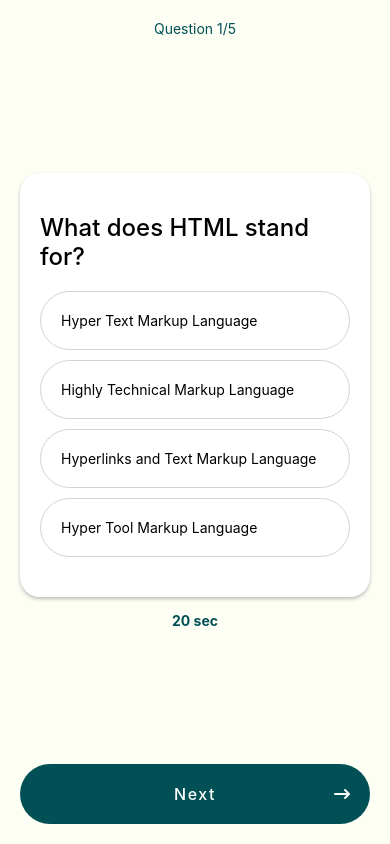
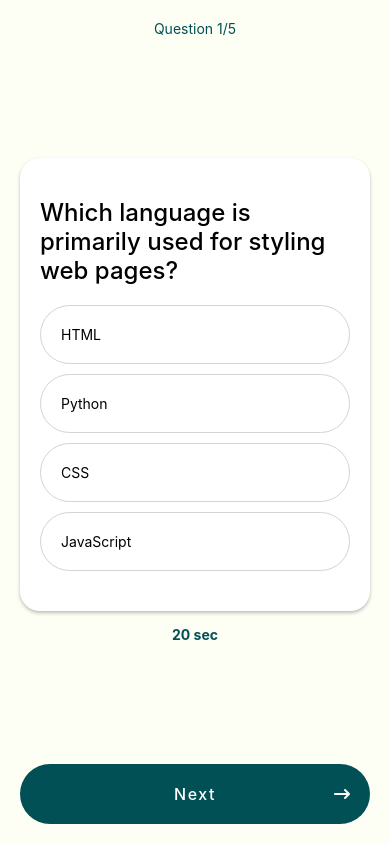
Before and after one commit to badgersmans/Quiz, a React Native app: screen / in a window 390 px wide. Built offline with nearby package versions, Linux system fonts and the light colour scheme.

Commit message:
6_context provider

```diff
--- a/App.tsx
+++ b/App.tsx
@@ -1,9 +1,12 @@
 import QuizScreen from './src/app/QuizScreen';
+import QuizProvider from './src/providers/QuizProvider';
 
 export default function App() {
   return (
     <>
+    <QuizProvider>
       <QuizScreen />
+    </QuizProvider>
     </>
   );
 }
--- a/src/app/QuizScreen.tsx
+++ b/src/app/QuizScreen.tsx
@@ -1,26 +1,19 @@
 import { View, StyleSheet, Text, SafeAreaView } from 'react-native'
-import {useState} from 'react'
 import QuestionCard from '../components/QuestionCard'
-import questions from '../questions';
 import Card from '../components/Card';
 import CustomButton from '../components/CustomButton';
 import FontAwesome6 from '@expo/vector-icons/FontAwesome6';
-
+import { useQuizContext } from '../providers/QuizProvider';
 
 export default function QuizScreen() {
-  const [questionIndex, setQuestionIndex] = useState(0);
-  const question = questions[questionIndex];
-
-  const onNext = () => {
-    setQuestionIndex(questionIndex + 1);
-  }
+  const {question, questionIndex, onNext, score, totalQuestions} = useQuizContext();
 
   return (
     <SafeAreaView style={styles.page}>
       <View style={styles.container}>
         {/* Header */}
         <View>
-          <Text style={styles.title}>Question 1/5</Text>
+          <Text style={styles.title}>Question {questionIndex}/{totalQuestions}</Text>
         </View>
 
         {/* Body */}
@@ -32,7 +25,7 @@
             </View>
           ) : (
             <Card title='Well done'>
-              <Text>Best score 3/5</Text>
+              <Text>Best score {score}/{totalQuestions}</Text>
             </Card>
           )
         }
@@ -43,7 +36,7 @@
           rightIcon= {
             <FontAwesome6 name="arrow-right-long" size={16} color="white" />
           }
-          onPress={onNext }
+          onPress={onNext}
           onLongPress={() => console.log("long pressed")}
         />
       </View>
--- a/src/components/AnswerOption.tsx
+++ b/src/components/AnswerOption.tsx
@@ -1,16 +1,17 @@
 import { Text, StyleSheet, Pressable } from 'react-native'
 import React from 'react'
+import { useQuizContext } from '../providers/QuizProvider';
 
 type AnswerOption = {
   option: string;
-  isSelected?: boolean;
-  onPress: () => void;
 }
 
-export default function AnswerOption({option, isSelected, onPress}: AnswerOption) {
+export default function AnswerOption({option}: AnswerOption) {
+  const {selectedOption, setSelectedOption} = useQuizContext();
+  const isSelected = option === selectedOption
   return (
     <Pressable
-      onPress={onPress}
+      onPress={() => setSelectedOption(option)}
       style={[
         styles.container,
         isSelected && {
--- a/src/components/QuestionCard.tsx
+++ b/src/components/QuestionCard.tsx
@@ -9,13 +9,6 @@
 }
 
 export default function QuestionCard({ question }: QuestionCard) {
-    const [selectedOption, setSelectedOption] = useState<string | undefined>();
-
-    const onOptionSelected = (option: string) => {
-        setSelectedOption(option)
-        console.log("selected", option)
-    }
-
     return (
         <Card title={question.title}>
             <View style={{ gap: 10 }}>
@@ -23,8 +16,6 @@
                     <AnswerOption
                         key={option}
                         option={option}
-                        isSelected={option === selectedOption}
-                        onPress={() => onOptionSelected(option)}
                     />
                 ))}
             </View>
--- /dev/null
+++ b/src/providers/QuizProvider.tsx
@@ -0,0 +1,69 @@
+import { PropsWithChildren, createContext, useContext, useState } from 'react'
+import questions from '../questions';
+import { Question } from '../types';
+
+type QuizContext = {
+    question?: Question;
+    questionIndex: number;
+    onNext: () => void;
+    selectedOption?: string;
+    setSelectedOption: (newOption: string) => void;
+    score: number;
+    totalQuestions: number;
+}
+
+const QuizContext = createContext<QuizContext>({
+    questionIndex: 0,
+    onNext: () => {},
+    setSelectedOption: () => {},
+    score: 0,
+    totalQuestions: 0,
+});
+
+export default function QuizProvider({children}: PropsWithChildren) {
+    const [questionIndex, setQuestionIndex] = useState(1);
+    const [selectedOption, setSelectedOption] = useState<string | undefined>();
+    const [score, setScore] = useState(0);
+
+    const question = questions[questionIndex];
+    const isFinished = questionIndex >= questions.length;
+
+    const restart = () => {
+        setQuestionIndex(0);
+        setSelectedOption('');
+        setScore(0);
+    }
+
+    const onNext = () => {
+        //if game finished, restart the game
+        if(isFinished) {
+            restart();
+            return;
+        }
+
+        // check if answer is correct
+        if(selectedOption === question?.correctAnswer) {
+            setScore((currScore) => currScore + 1)
+        }
+
+        setQuestionIndex((currIndex) => currIndex + 1);
+    }
+    // console.log("score is? ", score)
+
+  return (
+    <QuizContext.Provider value={{
+        question,
+        questionIndex,
+        onNext,
+        selectedOption,
+        setSelectedOption,
+        score,
+        totalQuestions: questions.length
+    }}
+    >
+        {children}
+    </QuizContext.Provider>
+  )
+}
+
+export const useQuizContext = () => useContext(QuizContext);
```
